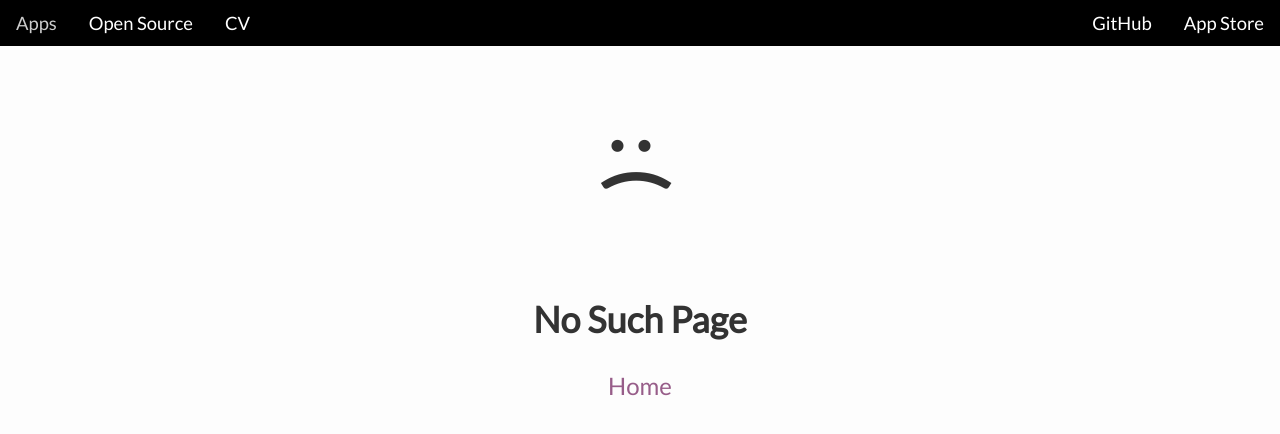
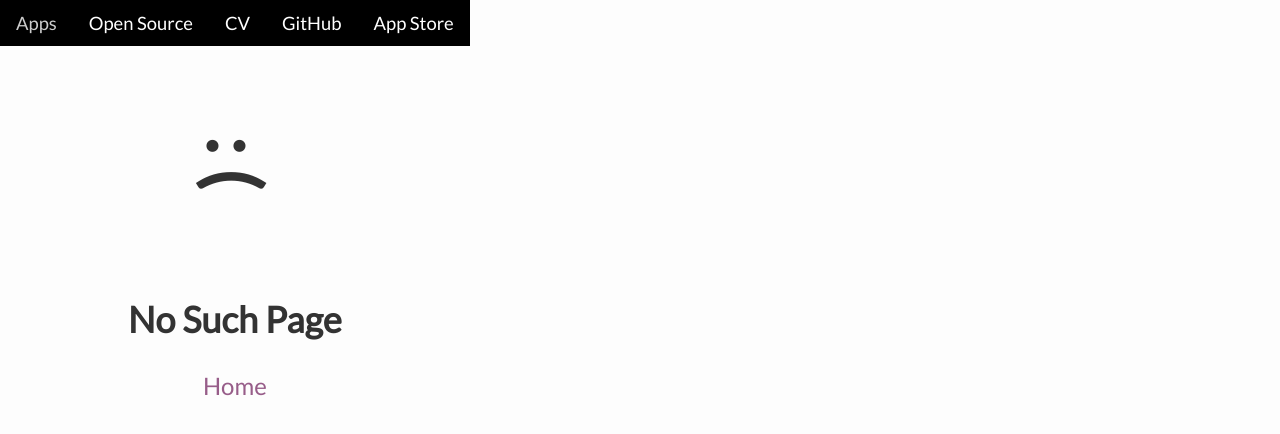
Before and after one commit to hughbe/hughbe.github.io, a React (Create React App) app: page /open-source/1 in a window 1280 px wide. Shown: the top 434 px of the page. Built offline with nearby package versions, Linux system fonts and the light colour scheme.

Commit message:
More cleanup

```diff
--- a/src/index.css
+++ b/src/index.css
@@ -1,5 +1,9 @@
-html, body, #root, #root > div {
+html, body, #root {
   min-height: 100vh;
+}
+
+#root {
+  display: flex;
 }
 
 #root > div {
```
